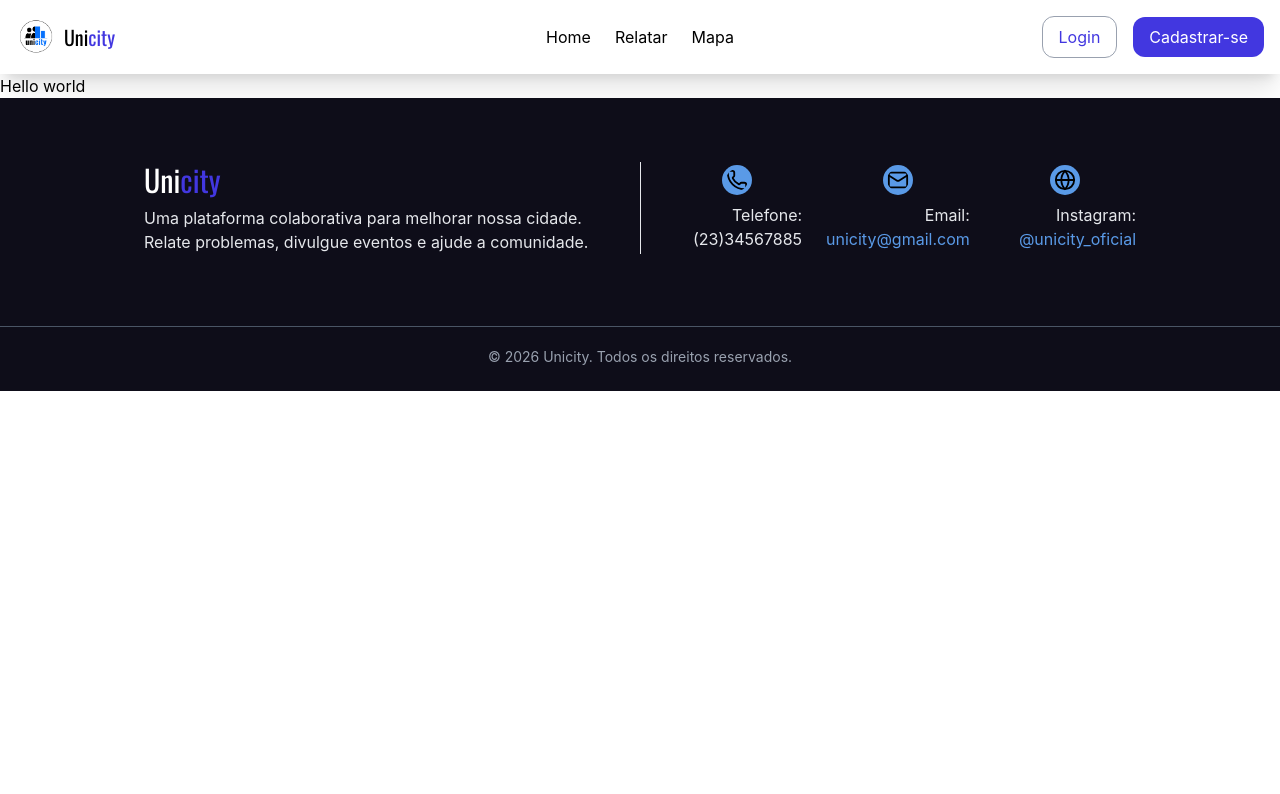
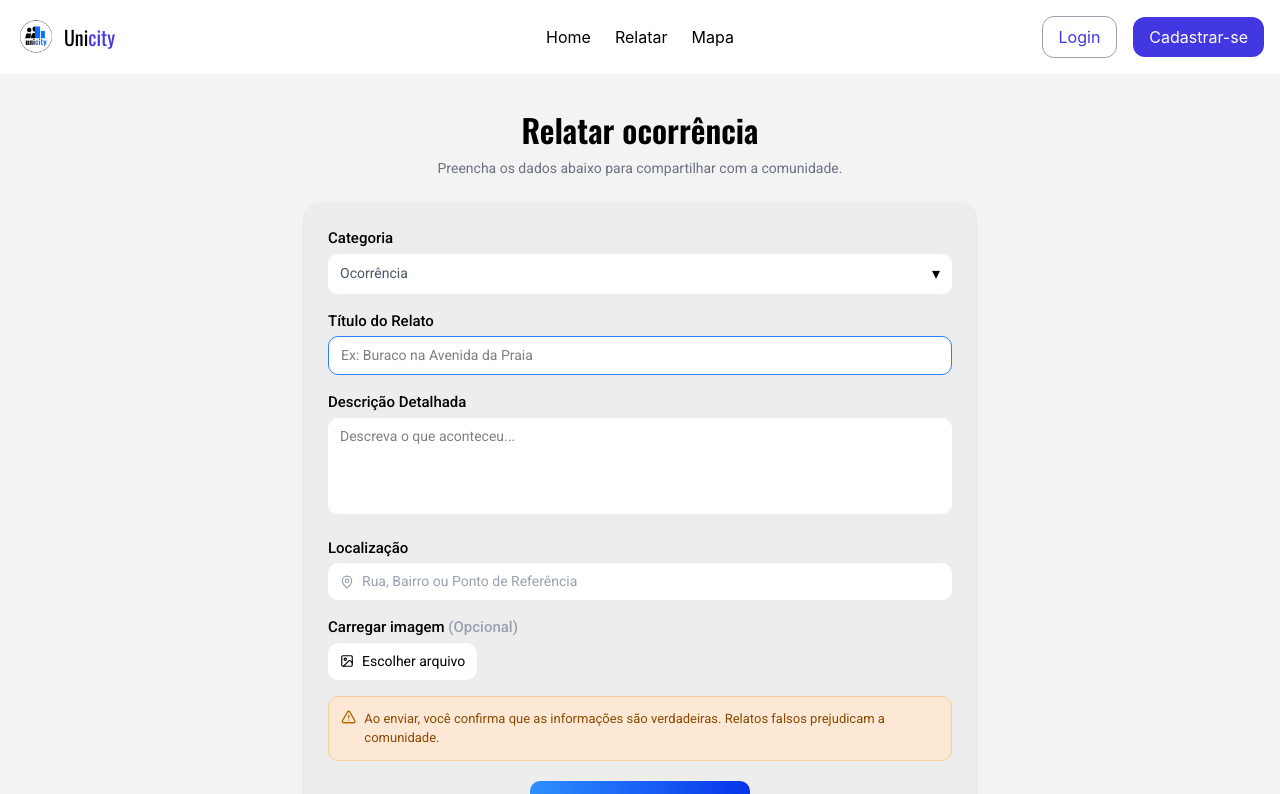
Before and after one commit to jeanbrito-dev/city-frontend, a React (Vite) app: page /relatar in a window 1280 px wide. Shown: the top 794 px of the page. Built offline with nearby package versions, Linux system fonts and the light colour scheme.

Commit message:
add page relatar com um simples exemplo mas sem conexão a api

```diff
--- a/src/pages/Report.jsx
+++ b/src/pages/Report.jsx
@@ -1,5 +1,178 @@
-export default function Report() {
-    return (
-        <h1>Hello world</h1>
-    )
+import {
+  AlertTriangle,
+  MapPin,
+  Image as ImageIcon,
+  Send
+} from "lucide-react";
+import { useState, useRef } from "react";
+
+export default function RelatarOcorrencia() {
+
+  const [categoria, setCategoria] = useState("Ocorrência");
+  const [open, setOpen] = useState(false);
+  const [fileName, setFileName] = useState("");
+  const fileInputRef = useRef();
+
+  const categorias = [
+    "Ocorrência",
+    "Evento",
+    "Infraestrutura",
+    "Segurança"
+  ];
+
+  const handleFile = (e) => {
+    const file = e.target.files[0];
+    if (file) setFileName(file.name);
+  };
+
+  return (
+    <div
+      className="min-h-screen flex flex-col items-center p-4 md:p-8"
+      style={{
+        backgroundColor: "#F3F3F3",
+        fontFamily: "var(--font-text)",
+      }}
+    >
+      {/* HEADER */}
+      <div className="text-center mb-6">
+        <h1
+          className="text-[22px] md:text-[32px] font-semibold"
+          style={{ fontFamily: "var(--font-title)" }}
+        >
+          Relatar ocorrência
+        </h1>
+
+        <p className="text-[12px] md:text-[14px] text-gray-500 mt-1">
+          Preencha os dados abaixo para compartilhar com a comunidade.
+        </p>
+      </div>
+
+      {/* CARD */}
+      <div className="w-full max-w-md md:max-w-2xl bg-[#EDEDED] rounded-[16px] p-4 md:p-6 shadow-sm">
+
+        {/* CATEGORIA */}
+        <label className="text-[13px] md:text-[15px] font-medium mb-1 block">
+          Categoria
+        </label>
+
+        <div className="relative mb-4">
+          <div
+            onClick={() => setOpen(!open)}
+            className="bg-white rounded-[10px] px-3 py-2 flex justify-between items-center cursor-pointer"
+          >
+            <span className="text-[12px] md:text-[14px] text-gray-600">
+              {categoria}
+            </span>
+            <span>▾</span>
+          </div>
+
+          {open && (
+            <div className="absolute w-full bg-white rounded-[10px] mt-1 shadow-md z-10">
+              {categorias.map((cat) => (
+                <div
+                  key={cat}
+                  onClick={() => {
+                    setCategoria(cat);
+                    setOpen(false);
+                  }}
+                  className="px-3 py-2 text-[12px] md:text-[14px] hover:bg-gray-100 cursor-pointer"
+                >
+                  {cat}
+                </div>
+              ))}
+            </div>
+          )}
+        </div>
+
+        {/* TITULO */}
+        <label className="text-[13px] md:text-[15px] font-medium mb-1 block">
+          Título do Relato
+        </label>
+
+        <input
+          placeholder="Ex: Buraco na Avenida da Praia"
+          className="w-full bg-white rounded-[10px] px-3 py-2 text-[12px] md:text-[14px] outline-none border border-blue-500 mb-4"
+        />
+
+        {/* DESCRIÇÃO */}
+        <label className="text-[13px] md:text-[15px] font-medium mb-1 block">
+          Descrição Detalhada
+        </label>
+
+        <textarea
+          placeholder="Descreva o que aconteceu..."
+          className="w-full bg-white rounded-[10px] px-3 py-2 text-[12px] md:text-[14px] outline-none mb-4 h-24 resize-none"
+        />
+
+        {/* LOCAL */}
+        <label className="text-[13px] md:text-[15px] font-medium mb-1 block">
+          Localização
+        </label>
+
+        <div className="bg-white rounded-[10px] px-3 py-2 flex items-center gap-2 text-gray-400 text-[12px] md:text-[14px] mb-4">
+          <MapPin size={14} />
+          Rua, Bairro ou Ponto de Referência
+        </div>
+
+        {/* MOBILE → URL */}
+        <div className="block md:hidden mb-4">
+          <label className="text-[13px] font-medium mb-1 block">
+            URL da imagem <span className="text-gray-400">(Opcional)</span>
+          </label>
+
+          <div className="bg-white rounded-[10px] px-3 py-2 flex items-center gap-2 text-gray-400 text-[12px]">
+            <ImageIcon size={14} />
+            <input
+              placeholder="https://exemplo.com/imagem.jpg"
+              className="flex-1 outline-none bg-transparent"
+            />
+          </div>
+
+          <p className="text-[10px] text-gray-400 mt-1">
+            Cole um link direto para uma imagem
+          </p>
+        </div>
+
+        {/* DESKTOP → FILE */}
+        <div className="hidden md:block mb-4">
+          <label className="text-[15px] font-medium mb-1 block">
+            Carregar imagem <span className="text-gray-400">(Opcional)</span>
+          </label>
+
+          <button
+            onClick={() => fileInputRef.current.click()}
+            className="bg-white rounded-[10px] px-3 py-2 text-[14px] flex items-center gap-2"
+          >
+            <ImageIcon size={14} />
+            {fileName || "Escolher arquivo"}
+          </button>
+
+          <input
+            type="file"
+            ref={fileInputRef}
+            onChange={handleFile}
+            className="hidden"
+          />
+        </div>
+
+        {/* AVISO */}
+        <div className="bg-[#FCE8D5] border border-[#F5CFA0] rounded-[10px] p-3 flex gap-2 mb-5">
+          <AlertTriangle size={16} className="text-[#B26A00]" />
+          <p className="text-[11px] md:text-[13px] text-[#8A4B00]">
+            Ao enviar, você confirma que as informações são verdadeiras.
+            Relatos falsos prejudicam a comunidade.
+          </p>
+        </div>
+
+        {/* BOTÃO */}
+        <div className="flex justify-center">
+          <button className="bg-gradient text-white px-6 py-2 md:px-8 md:py-3 rounded-[10px] text-[13px] md:text-[15px] font-medium flex items-center gap-2">
+            Publicar Ocorrência
+            <Send size={16} />
+          </button>
+        </div>
+
+      </div>
+    </div>
+  );
 }
```
